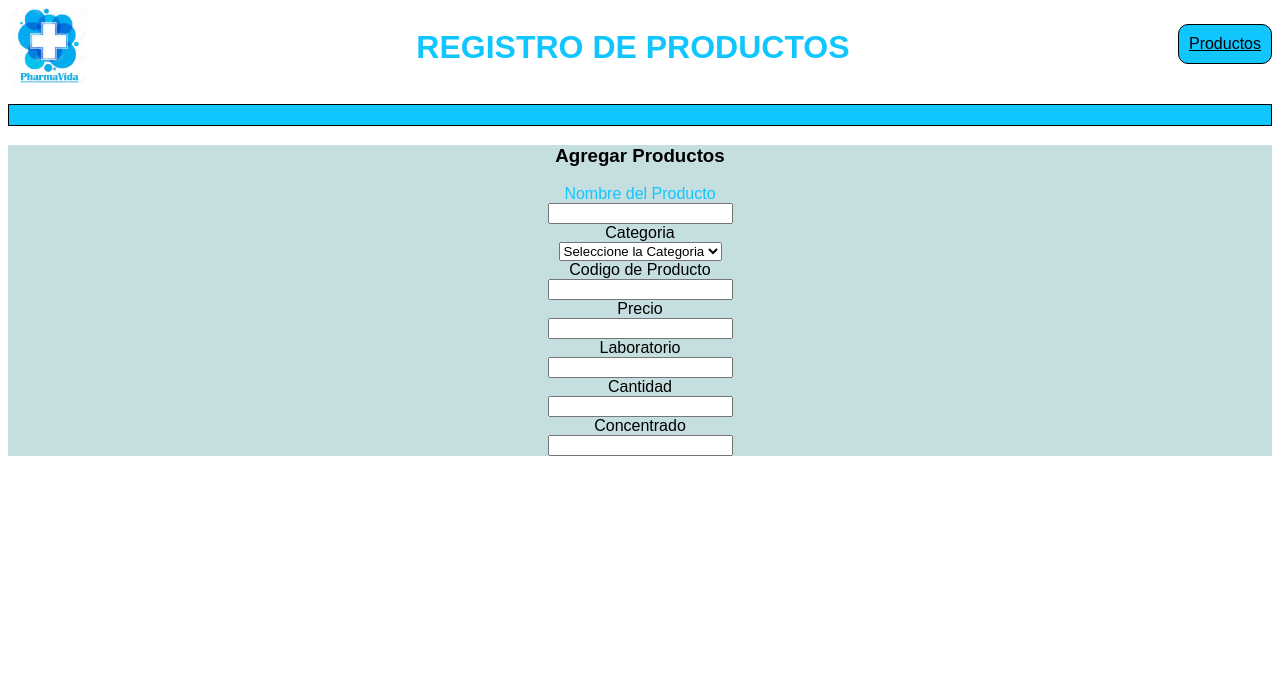
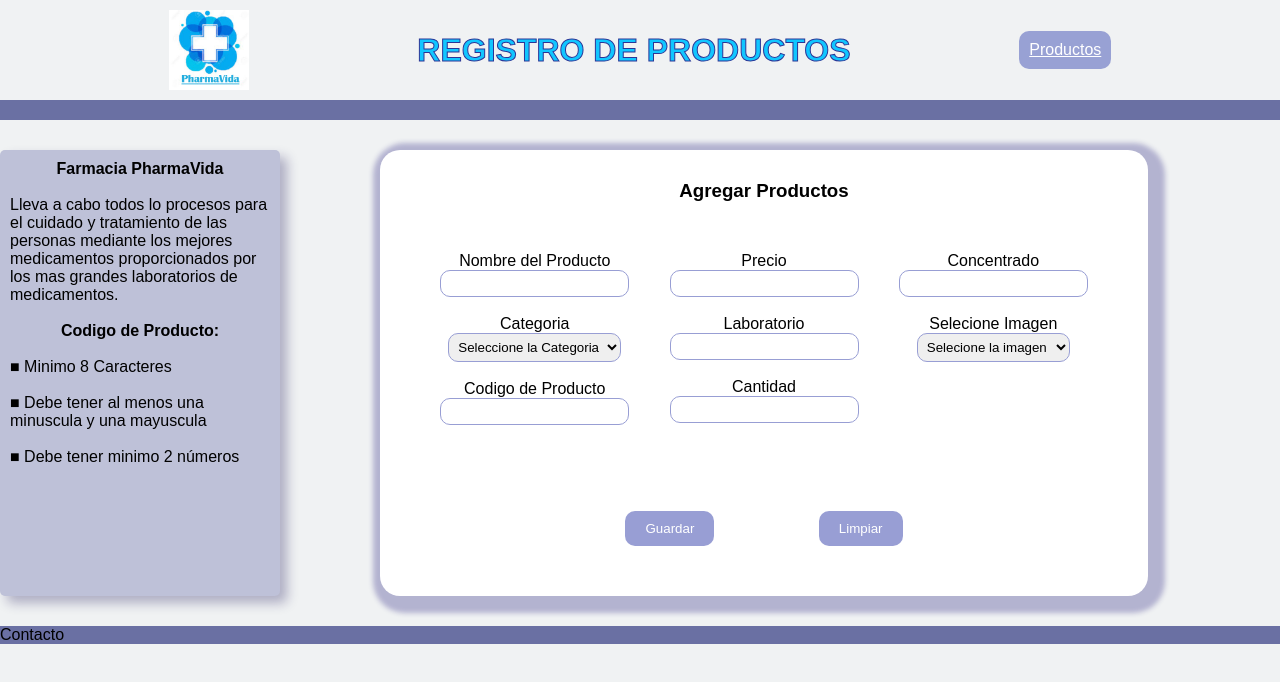
Before and after one commit to JoseRodriguez1405/PharmaVida, a plain HTML site: page html/register.html in a window 1280 px wide. Drawn offline with Linux system fonts and the light colour scheme.

Commit message:
20-05-2024

```diff
--- /dev/null
+++ b/css/productos.css
@@ -0,0 +1,50 @@
+* {
+    font-family: arial;
+    margin: 0;
+    padding: 0;
+    box-sizing: border-box;
+  }
+  body{
+    background: #f0f2f3;
+  }
+.caja1{
+    display: flex;
+    justify-content: space-evenly;
+    align-items: center;
+}
+.logo{
+    width: 80px;
+    height: 80px;
+    margin: 10px;
+}
+.txt_azul{
+    -webkit-text-stroke: 1px #2b3596;
+    color: #11C6FF;
+}
+.barra{
+    height: 20px;
+    background-color: #6a70a3;
+}
+.nav_BR{
+    display: flex;
+}
+.nav_regis{
+    display: flex;
+    align-content: center;
+    border-radius: 10px;
+    padding: 10px;
+    background-color: #989ed4;
+    color: white;
+    border: 2px solid #2b3596;
+    margin: 10px;
+}
+.nav_buscar{
+    display: flex;
+    align-content: center;
+    border-radius: 10px;
+    padding: 10px;
+    background-color: #989ed4;
+    color: white;
+    border: 2px solid #2b3596;
+    margin: 10px;
+}
--- a/css/register.css
+++ b/css/register.css
@@ -1,32 +1,93 @@
 * {
     font-family: arial;
+    margin: 0;
+    padding: 0;
+    box-sizing: border-box;
+  }
+  body{
+    background: #f0f2f3;
   }
 .caja1{
     display: flex;
-    justify-content: space-between;
+    justify-content: space-evenly;
+    align-items: center;
 }
 .logo{
     width: 80px;
     height: 80px;
+    margin: 10px;
 }
 .txt_azul{
+    -webkit-text-stroke: 1px #2b3596;
     color: #11C6FF;
 }
 .barra{
     height: 20px;
-    background-color: #11C6FF;
-    border: 1px solid black;
+    background-color: #6a70a3;
 }
 .nav_produc{
     display: flex;
     align-content: center;
     border-radius: 10px;
     padding: 10px;
-    background-color: #11C6FF;
-    color: black;
-    border: 1px solid black;
+    background-color: #98a1d4;
+    color: white;
+    margin: 10px;
 }
 .caja2{
     text-align: center;
-    background-color: #C5DEDF;
+    background-color: white;
+    border-radius: 20px;
+    width: 60%;
+    margin: auto;
+    margin: 30px 0px 30px 50px;
+    box-shadow: 5px 5px 5px 12px rgba(39, 32, 129, 0.3);
+
 }
+.texto_regis{
+    color: black;
+}
+.texto_indica{
+    color: black;
+}
+.form{
+    display: flex;
+    justify-content: space-evenly;
+    padding: 20px;
+}
+.boton{
+    padding: 10px 20px;
+    margin: 50px;
+    background-color: #989ed4;
+    border-radius: 10px;
+    cursor: pointer;
+    border: none;
+    color: white;
+}
+.max{
+    max-width: 100%;
+}
+.titulo{
+    padding: 30px;
+}
+.borde{
+    border-radius: 10px;
+    border: 1px solid #989ed4;
+    padding: 5px;
+}
+.indica{
+    width: 280px;
+    background-color: #bec1d8;
+    border-radius: 5px;
+    padding: 10px;
+    margin: 30px 50px 30px 0px;
+    box-shadow: 7px 7px 12px 0 rgba(22, 18, 85, 0.3);
+}
+
+.caja_padre{
+    display: flex;
+}
+footer{
+    position: relative;
+    background: #6a70a3;
+}
--- a/html/register.html
+++ b/html/register.html
@@ -1,11 +1,14 @@
 <!DOCTYPE html>
 <html lang="en">
+
 <head>
     <meta charset="UTF-8">
     <meta name="viewport" content="width=device-width, initial-scale=1.0">
     <link rel="stylesheet" href="../css/register.css">
+    <link rel="shortcut icon" href="../img/logo_PharmaVida.jpg" type="image/x-icon">
     <title>Regsitro Productos</title>
 </head>
+
 <body>
     <header class="caja1">
         <img src="../img/logo_PharmaVida.jpg" alt="" class="logo">
@@ -13,31 +16,60 @@
         <p><a href="" class="nav_produc">Productos</a></p>
     </header>
     <p class="barra"></p>
-    <main class="caja2">
-        <h3><Strong>Agregar Productos</Strong></h3>
-        <label for="" class="txt_azul">Nombre del Producto</label><br>
-        <input type="text">
-        <br>
-        <label for="">Categoria</label><br>
-        <select name="" id="categoria">
-            <option selected>Seleccione la Categoria</option>
-        </select>
-        <br>
-        <label for="">Codigo de Producto</label><br>
-        <input type="text">
-        <br>
-        <label for="">Precio</label><br>
-        <input type="number">
-        <br>
-        <label for="">Laboratorio</label><br>
-        <input type="text">
-        <br>
-        <label for="">Cantidad</label><br>
-        <input type="text">
-        <br>
-        <label for="">Concentrado</label><br>
-        <input type="text">
-        <br>
+    <main class="caja_padre">
+        <aside class="indica">
+            <h4 style="text-align: center;" class="texto_indica">Farmacia PharmaVida</h4><br>
+            <p class="texto_indica">Lleva a cabo todos lo procesos para el cuidado y tratamiento de las personas
+                mediante los mejores medicamentos proporcionados por los mas grandes laboratorios de medicamentos.</p><br>
+                <h4 style="text-align: center;" class="texto_indica">Codigo de Producto:</h4><br>
+                <p class="texto_indica">■ Minimo 8 Caracteres</p><br>
+                <p class="texto_indica">■ Debe tener al menos una minuscula y una mayuscula</p><br>
+                <p class="texto_indica">■ Debe tener minimo 2 números</p><br>
+        </aside>
+
+        <article class="caja2">
+            <h3 class="titulo"><Strong>Agregar Productos</Strong></h3>
+            <form action="" class="form">
+                <section>
+                    <label for="" class="texto_regis">Nombre del Producto</label><br>
+                    <input type="text" class="borde"><br></br>
+
+                    <label for="" class="texto_regis">Categoria</label><br>
+                    <select name="" id="categoria" class="borde">
+                        <option value="" >Seleccione la Categoria</option>
+                    </select><br></br>
+
+                    <label for="" class="texto_regis">Codigo de Producto</label><br>
+                    <input type="text" class="borde"><br>
+                </section>
+
+                <section>
+                    <label for="" class="texto_regis">Precio</label><br>
+                    <input type="number" class="borde"><br></br>
+
+                    <label for="" class="texto_regis">Laboratorio</label><br>
+                    <input type="text" class="borde"><br></br>
+
+                    <label for="" class="texto_regis">Cantidad</label><br>
+                    <input type="text" class="borde"><br></br>
+                </section>
+
+                <section>
+                    <label for="" class="texto_regis">Concentrado</label><br>
+                    <input type="text" class="borde"><br></br>
+
+                    <label for="" class="texto_regis">Selecione Imagen</label><br>
+                    <select name="" id="" class="borde">
+                        <option value="" >Selecione la imagen</option>
+                    </select><br></br>
+                </section>
+
+            </form>
+            <button class="boton">Guardar</button>
+            <button class="boton">Limpiar</button>
+        </article>
     </main>
+    <footer>Contacto</footer>
 </body>
+
 </html>
```
Also changed, not shown: html/productos.html (added, +23 -0 lines).
